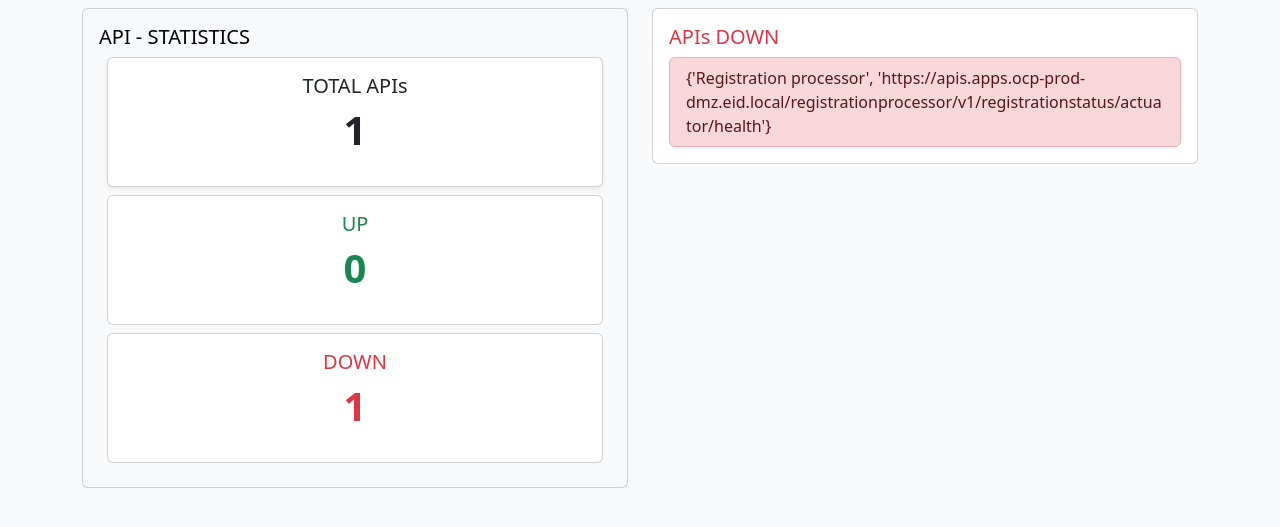
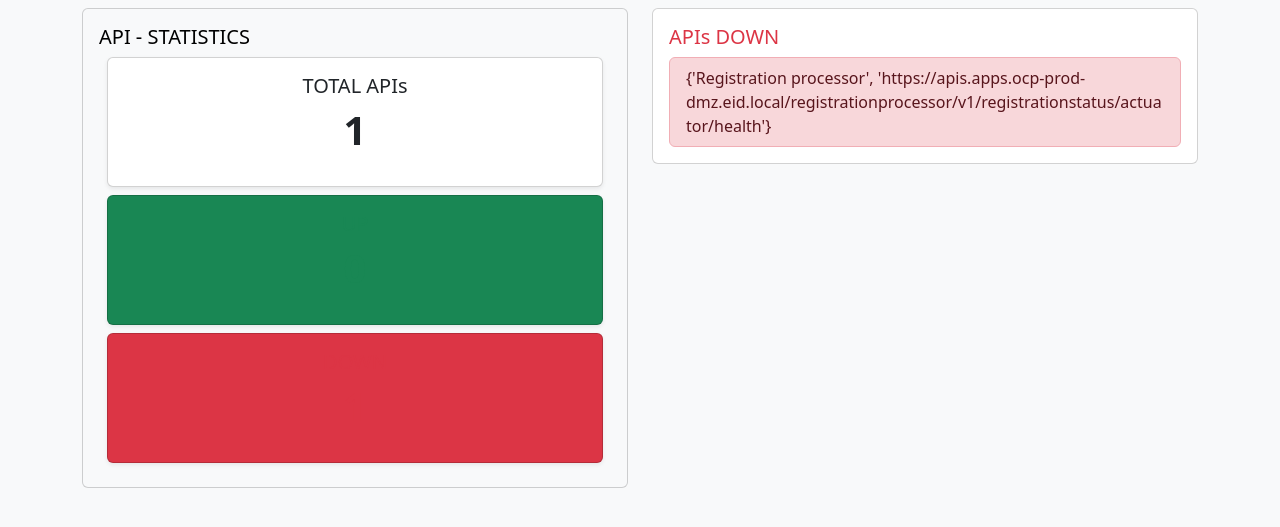
Before and after one commit to bbrilliant/monitoring_project, a Django app: page / in a window 1280 px wide. Shown: the part 63-590 px from the top of the page. Run offline with Django 5.2, Linux system fonts and the light colour scheme; data comes from the database, SQL or seed files in the repository; data that the repository does not hold is empty; some libraries are stand-ins or nearby versions.

Commit message:
Frontend update 4

```diff
--- a/dashboard/templates/dashboard/dashboard.html
+++ b/dashboard/templates/dashboard/dashboard.html
@@ -40,13 +40,13 @@
               <p class="display-6" style="font-weight: bold">{{ stats.total }}</p>
             </div>
           </div>
-          <div class="card text-center shadow-sm-success m-2">
+          <div class="card text-center shadow-sm text-bg-success m-2">
                 <div class="card-body">
                     <h5 class="card-title text-success">UP</h5>
                     <p class="display-6 text-success" style="font-weight: bold">{{ stats.up }}</p>
                 </div>
           </div>
-          <div class="card text-center shadow-sm-danger m-2">
+          <div class="card text-center shadow-sm text-bg-danger m-2">
             <div class="card-body">
               <h5 class="card-title text-danger">DOWN</h5>
               <p class="display-6 text-danger" style="font-weight: bold">{{ stats.down }}</p>
```
